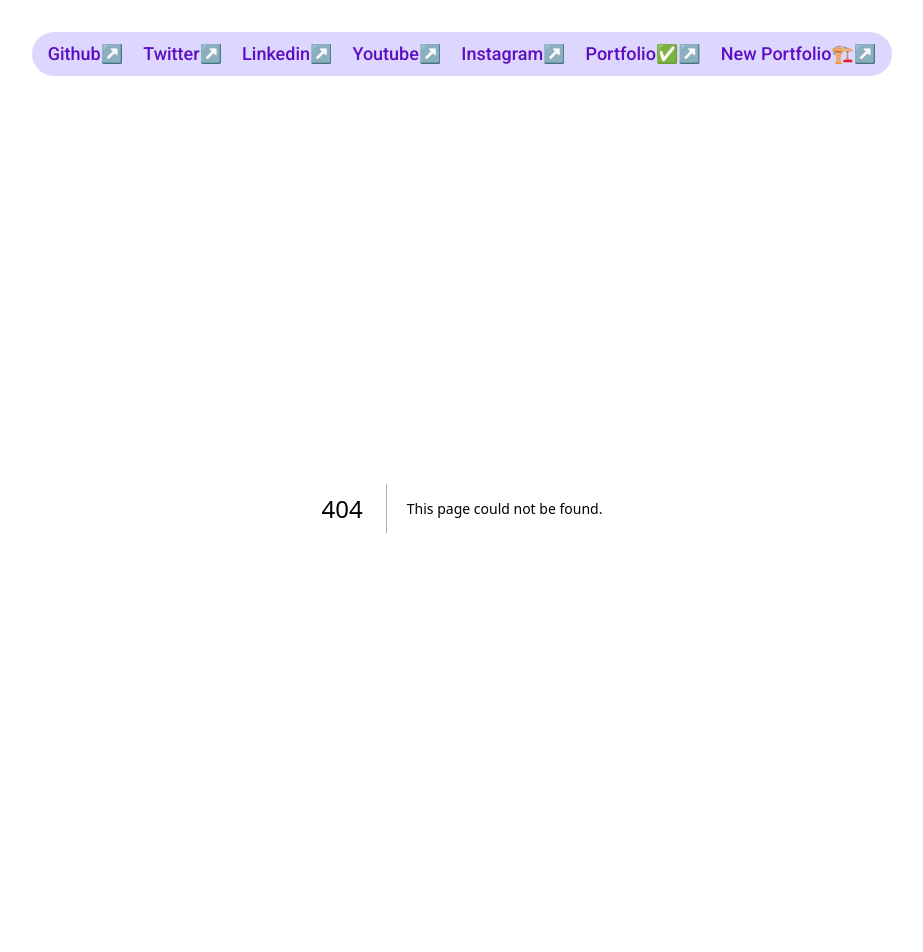
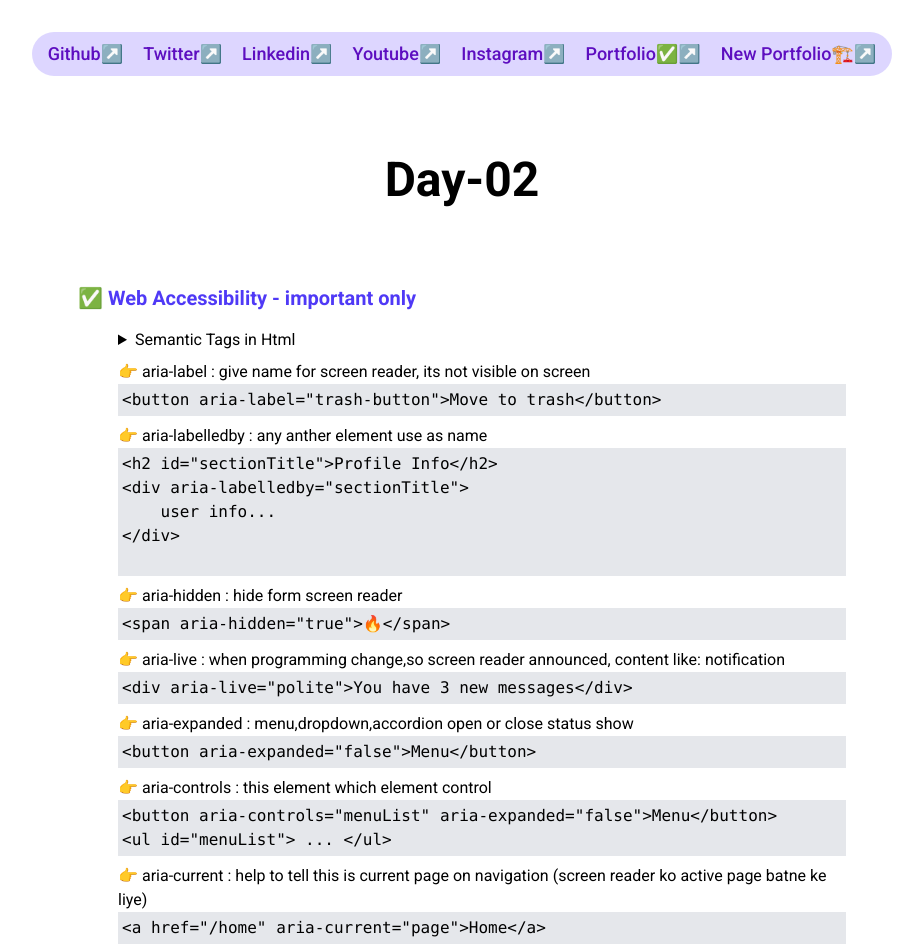
Before and after one commit to dhirajaryaa/winter-arc, a Next.js app: page /day02 in a window 1280 px wide. Before the commit this address had no page. Shown: the top 952 px of the page, without its empty margins (178-1101 px from the left). Before the commit the page ends 908 px from the top, so only its background shows below. Built offline with nearby package versions, Linux system fonts and the light colour scheme.

Commit message:
Add Day 02 page and update navigation links

```diff
--- /dev/null
+++ b/src/app/day02/ariaTag.html
@@ -0,0 +1,28 @@
+<!DOCTYPE html>
+<html lang="en">
+<head>
+    <meta charset="UTF-8">
+    <meta name="viewport" content="width=device-width, initial-scale=1.0">
+    <title>Web Accessibility in Html</title>
+</head>
+<body style="width: 50%; margin: auto;">
+    <h1>Web Accessibility</h1>
+
+    <p style="margin: 4rem 2rem;">Lorem ipsum dolor sit amet consectetur adipisicing elit. Quisquam, quae.</p>
+
+    <button>Read more</button>
+    <br/>
+    <br/>
+    <button>Read more</button>
+    <br/>
+    <br/>
+    <button>Read more</button>
+    <br/>
+    <br/>
+    <button>Read more</button>
+    <br/>
+    <br/>
+
+    <span tabindex="0" onkeydown="alert('Read more')" onclick="alert('Read more')" style="cursor: pointer;">Read more↗️</span>
+</body>
+</html>
--- /dev/null
+++ b/src/app/day02/page.jsx
@@ -0,0 +1,82 @@
+import Section from "@/components/Section"
+
+function day2Page() {
+    return (
+        <main className="w-full min-h-screen my-18">
+            <h1 className="w-full text-5xl font-semibold text-center my-20">Day-02</h1>
+
+            <Section isCompleted={true} title={"Web Accessibility - important only"}>
+                <details className="mt-2">
+                    <summary>Semantic Tags in Html</summary>
+                    <figure>
+                        <img src="https://media.geeksforgeeks.org/wp-content/uploads/20241127115416984900/html-sementics-layout.png" alt="semantics html dom image" />
+                    </figure>
+                </details>
+                <p className="mt-2">👉 aria-label : give name for screen reader, its not visible on screen</p>
+                <pre className="p-1 bg-gray-200">
+                    <code>
+                        {`<button aria-label="trash-button">Move to trash</button>
+`}
+                    </code>
+                </pre>
+                <p className="mt-2">👉 aria-labelledby : any anther element use as name</p>
+                <pre className="p-1 bg-gray-200">
+                    <code>
+                        {`<h2 id="sectionTitle">Profile Info</h2>
+<div aria-labelledby="sectionTitle">
+    user info...
+</div>
+
+`}
+                    </code>
+                </pre>
+                <p className="mt-2">👉 aria-hidden : hide form screen reader</p>
+                <pre className="p-1 bg-gray-200">
+                    <code>
+                        {`<span aria-hidden="true">🔥</span>`}
+                    </code>
+                </pre>
+                <p className="mt-2">👉 aria-live : when programming change,so screen reader announced, content like: notification</p>
+                <pre className="p-1 bg-gray-200">
+                    <code>
+                        {`<div aria-live="polite">You have 3 new messages</div>`}
+                    </code>
+                </pre>
+                <p className="mt-2">👉 aria-expanded : menu,dropdown,accordion open or close status show </p>
+                <pre className="p-1 bg-gray-200">
+                    <code>
+                        {`<button aria-expanded="false">Menu</button>`}
+                    </code>
+                </pre>
+                <p className="mt-2">👉 aria-controls : this element which element control </p>
+                <pre className="p-1 bg-gray-200">
+                    <code>
+                        {`<button aria-controls="menuList" aria-expanded="false">Menu</button>
+<ul id="menuList"> ... </ul>
+`}
+                    </code>
+                </pre>
+                <p className="mt-2">👉 aria-current : help to tell this is current page on navigation (screen reader ko active page batne ke liye) </p>
+                <pre className="p-1 bg-gray-200">
+                    <code>
+                        {`<a href="/home" aria-current="page">Home</a>
+`}
+                    </code>
+                </pre>
+                <p className="mt-2">👉 aria-role : element type ko describe like: button,heading, navigation</p>
+                <pre className="p-1 bg-gray-200">
+                    <code>
+                        {`<button aria-label="Submit form">Submit</button>
+<h1 aria-role="heading">Heading</h1>
+<nav aria-role="navigation">Navigation</nav>
+`}
+                    </code>
+                </pre>
+
+
+            </Section>
+        </main>
+    )
+}
+
+export default day2Page
--- a/src/app/page.jsx
+++ b/src/app/page.jsx
@@ -28,6 +28,9 @@ export default function Home() {
           <Link href="/day01" className="block text-lg font-semibold text-emerald-500 hover:text-emerald-700">
             Day 01↗️
           </Link>
+          <Link href="/day02" className="block text-lg font-semibold text-emerald-500 hover:text-emerald-700">
+            Day 02↗️
+          </Link>
         </nav>
       </div>
     </main>
```
